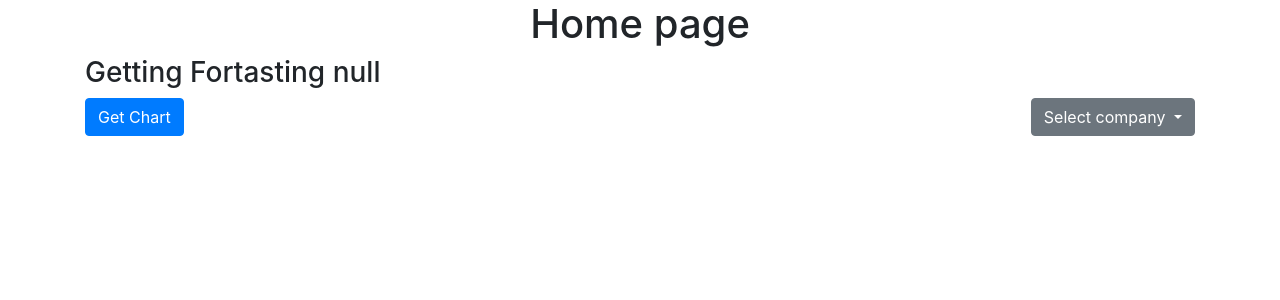
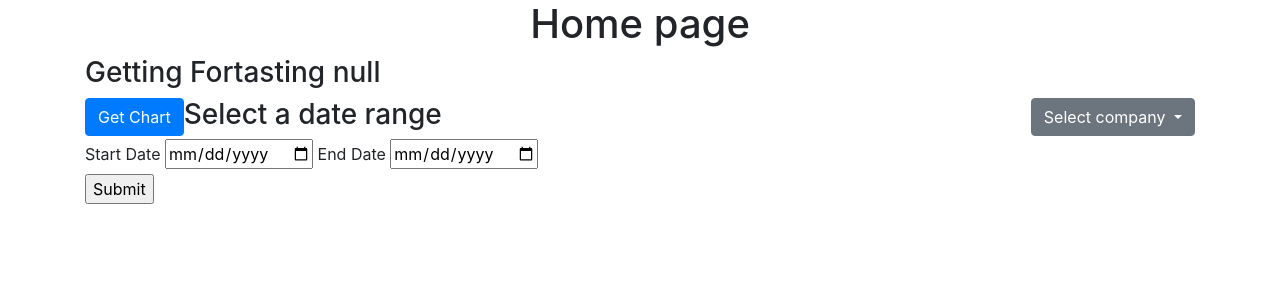
Before and after one commit to eduardo-trejo-es/Stock_Price_Forcasting_web_app_A, a Flask app: page / in a window 1280 px wide. Shown: the part 56-356 px from the top of the page. Run offline with Flask 2, Linux system fonts and the light colour scheme; some libraries are stand-ins or nearby versions.

Commit message:
Date entry and RNN algo added

```diff
--- a/website/templates/base.html
+++ b/website/templates/base.html
@@ -56,5 +56,9 @@
       type="text/javascript"
       src="{{ url_for('static', filename='index.js') }}"
     ></script>
+
+    {% block scripts %}
+
+    {% endblock %}
   </body>
 </html>
--- a/website/templates/home.html
+++ b/website/templates/home.html
@@ -19,4 +19,16 @@
       </div>
     </div>
   </form>
+
+  <body>
+    <h3> Select a date range </h3>
+    <form action="" method='POST' name="myform">
+        {{ form.csrt_token }}
+        {{ form.startdate.label }} {{form.startdate(class='datepicker')}} {{form.hidden_tag()}}
+        {{ form.enddate.label }} {{form.enddate(class='datepicker')}} {{form.hidden_tag()}}
+        <p>
+        {{form.submit()}}
+        </p>
+    </form>
+  </body>
 {% endblock %}
--- a/website/views.py
+++ b/website/views.py
@@ -1,8 +1,20 @@
 from flask import Blueprint, render_template, request, flash
 from StockPricePredictionFIles.ForcastingGeneScript import PriceForcaster
+from flask import Flask, render_template
+from flask import Flask, redirect, url_for, render_template, session
+from flask_wtf import FlaskForm
+from wtforms.fields import DateField
+from wtforms.validators import DataRequired
+from wtforms import validators, SubmitField
+
 
 views = Blueprint('views', __name__)
 ForcastingObject = PriceForcaster()
+
+class InfoForm(FlaskForm):
+    startdate = DateField('Start Date', format='%Y-%m-%d', validators=(validators.DataRequired(),))
+    enddate = DateField('End Date', format='%Y-%m-%d', validators=(validators.DataRequired(),))
+    submit = SubmitField('Submit')
 
 Company_Selected="null"
 @views.route('/', methods=['POST', 'GET'])
@@ -17,14 +29,15 @@ def home():
             Company_Selected = request.form["AAPL_Val"]
         except:
             pass
-
-
-
-        #Company_Selected = request.form.get("dropdown_MenuButton")
-        #Company_Selected = request.form["dropdown_MenuButton"]
     else:
         Company_Selected = "null"
-    return render_template("home.html", value=ForcastingObject.Gettingforcasting(Company_Selected))
+
+    form = InfoForm()
+    if form.validate_on_submit():
+        session['startdate'] = form.startdate.data
+        session['enddate'] = form.enddate.data
+        #return redirect('date')
+    return render_template("home.html", value=ForcastingObject.Gettingforcasting(Company_Selected),form=form)
 
 
 @views.route('/about')
```
